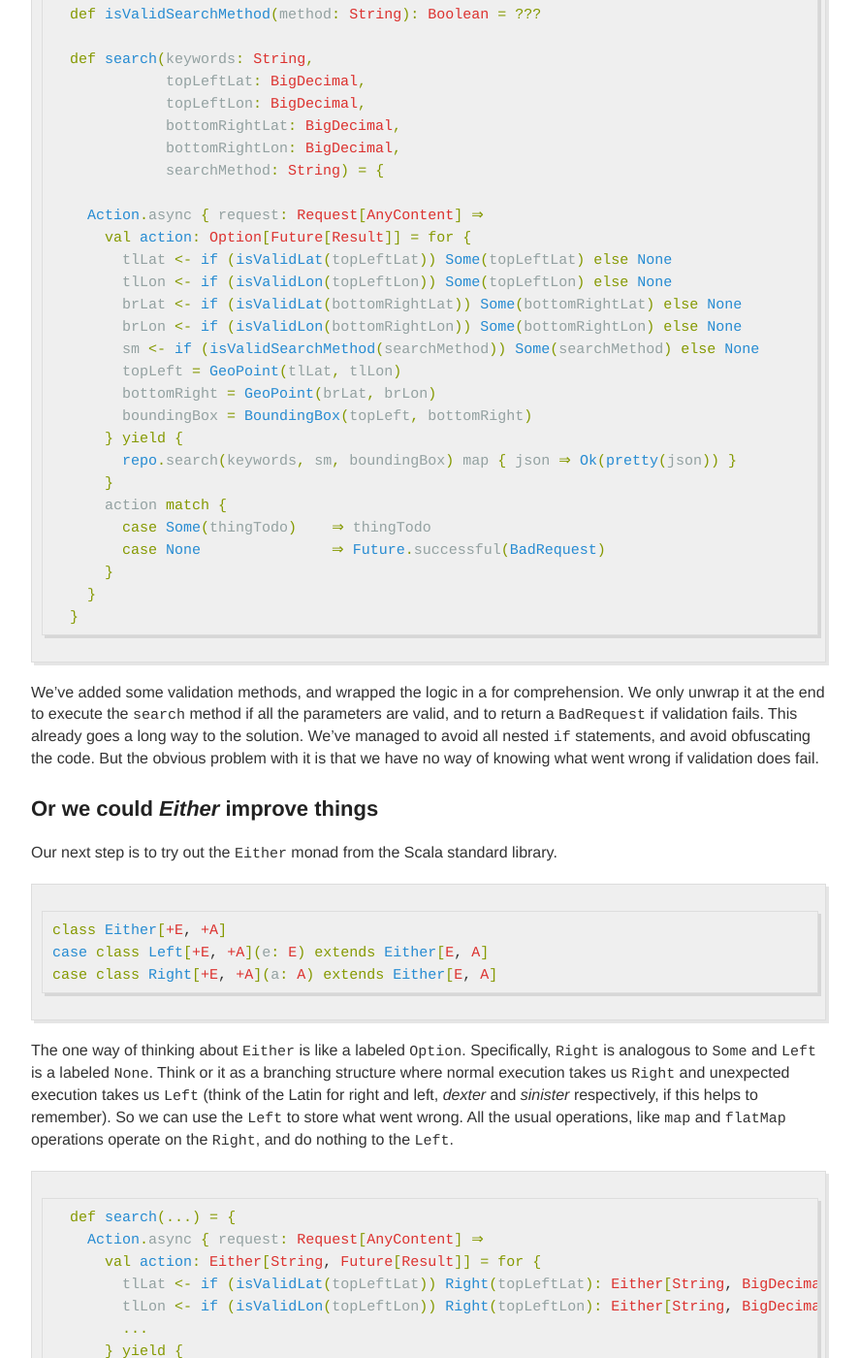
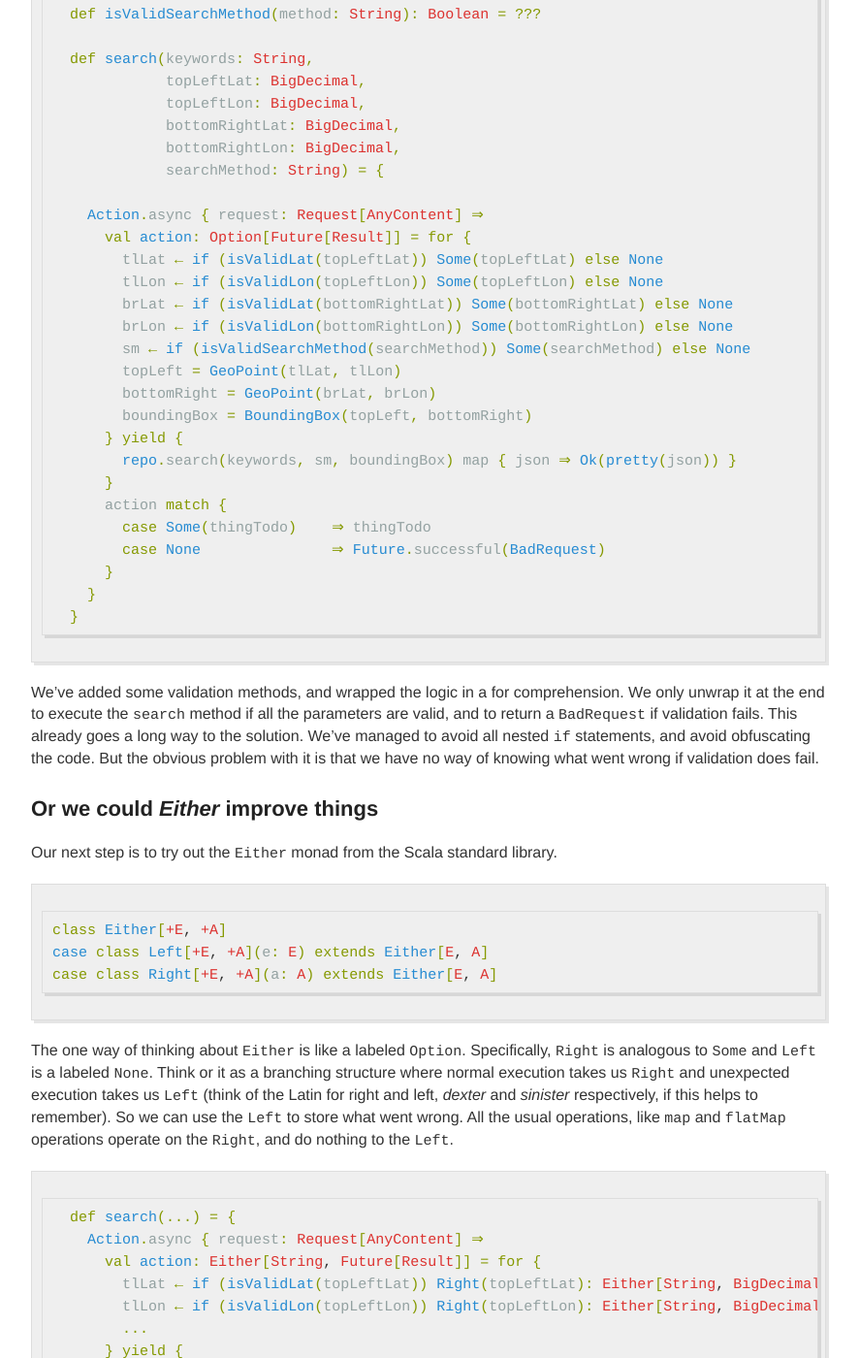
Before and after one commit to szoio/szoio.github.io, a Jekyll site: the page built from _posts/2016-04-29-bulletproof-functional-validation-using-scalaz.md, in a window 1280 px wide and 1400 px high, scrolled down 3335 px. Shown: the whole window at 97% size, without its empty margins (198-1084 px from the left). Built offline with Jekyll 4.4.1, drawn with Linux system fonts in a browser that asks for light colours; comment, search, counter and statistics services are not loaded; some of the changed text lies outside the part shown.

Commit message:
small fixes

````diff
--- a/_posts/2016-04-29-bulletproof-functional-validation-using-scalaz.md
+++ b/_posts/2016-04-29-bulletproof-functional-validation-using-scalaz.md
@@ -135,11 +135,11 @@ Let's start with something on familiar ground, the [`Option` monad](http://stack
 
     Action.async { request: Request[AnyContent] ⇒
       val action: Option[Future[Result]] = for {
-        tlLat <- if (isValidLat(topLeftLat)) Some(topLeftLat) else None
-        tlLon <- if (isValidLon(topLeftLon)) Some(topLeftLon) else None
-        brLat <- if (isValidLat(bottomRightLat)) Some(bottomRightLat) else None
-        brLon <- if (isValidLon(bottomRightLon)) Some(bottomRightLon) else None
-        sm <- if (isValidSearchMethod(searchMethod)) Some(searchMethod) else None
+        tlLat ← if (isValidLat(topLeftLat)) Some(topLeftLat) else None
+        tlLon ← if (isValidLon(topLeftLon)) Some(topLeftLon) else None
+        brLat ← if (isValidLat(bottomRightLat)) Some(bottomRightLat) else None
+        brLon ← if (isValidLon(bottomRightLon)) Some(bottomRightLon) else None
+        sm ← if (isValidSearchMethod(searchMethod)) Some(searchMethod) else None
         topLeft = GeoPoint(tlLat, tlLon)
         bottomRight = GeoPoint(brLat, brLon)
         boundingBox = BoundingBox(topLeft, bottomRight)
@@ -172,8 +172,8 @@ The one way of thinking about `Either` is like a labeled `Option`. Specifically,
   def search(...) = {
     Action.async { request: Request[AnyContent] ⇒
       val action: Either[String, Future[Result]] = for {
-        tlLat <- if (isValidLat(topLeftLat)) Right(topLeftLat): Either[String, BigDecimal] else Left("Invalid latitude")
-        tlLon <- if (isValidLon(topLeftLon)) Right(topLeftLon): Either[String, BigDecimal] else Left("Invalid latitude")
+        tlLat ← if (isValidLat(topLeftLat)) Right(topLeftLat): Either[String, BigDecimal] else Left("Invalid latitude")
+        tlLon ← if (isValidLon(topLeftLon)) Right(topLeftLon): Either[String, BigDecimal] else Left("Invalid latitude")
         ...
       } yield {
         repo.search(keywords, searchMethod, boundingBox) map { json ⇒ Ok(pretty(json)) }
@@ -198,8 +198,8 @@ We can use this exactly as with `Either`, but with cleaner syntax, where extensi
 
 ```scala
       val action: scalaz.Validation[String, Future[Result]] = for {
-        tlLat <- if (isValidLat(topLeftLat)) topLeftLat.success else "Invalid latitude".failure
-        tlLon <- if (isValidLon(topLeftLon)) topLeftLon.success else "Invalid latitude".failure
+        tlLat ← if (isValidLat(topLeftLat)) topLeftLat.success else "Invalid latitude".failure
+        tlLon ← if (isValidLon(topLeftLon)) topLeftLon.success else "Invalid latitude".failure
         ...
       } yield {
         repo.search(keywords, searchMethod, boundingBox) map { json ⇒ Ok(pretty(json)) }
@@ -228,9 +228,9 @@ We start by transforming the familiar `for` comprehension syntax:
 
 ```scala
 val action = for {
-    a <- validateA
-    b <- validateB
-    c <- validateC
+    a ← validateA
+    b ← validateB
+    c ← validateC
 } yield {
     doSomething(a, b, c)
 }
@@ -273,8 +273,8 @@ This is what we end up using. We can rewrite our controller code as follows:
 
 ```scala
       val action: scalaz.ValidationNel[String, Future[Result]] = (
-        tlLat <- if (isValidLat(topLeftLat)) topLeftLat.successNel else "Invalid latitude".failureNel |@|
-        tlLon <- if (isValidLon(topLeftLon)) topLeftLon.successNel else "Invalid latitude".failureNel |@|
+        tlLat ← if (isValidLat(topLeftLat)) topLeftLat.successNel else "Invalid latitude".failureNel |@|
+        tlLon ← if (isValidLon(topLeftLon)) topLeftLon.successNel else "Invalid latitude".failureNel |@|
         ...
       ) { (tlLat, tlLon, ..., sm) ⇒
         val topLeft = GeoPoint(topLeftLat, topLeftLon)
````
